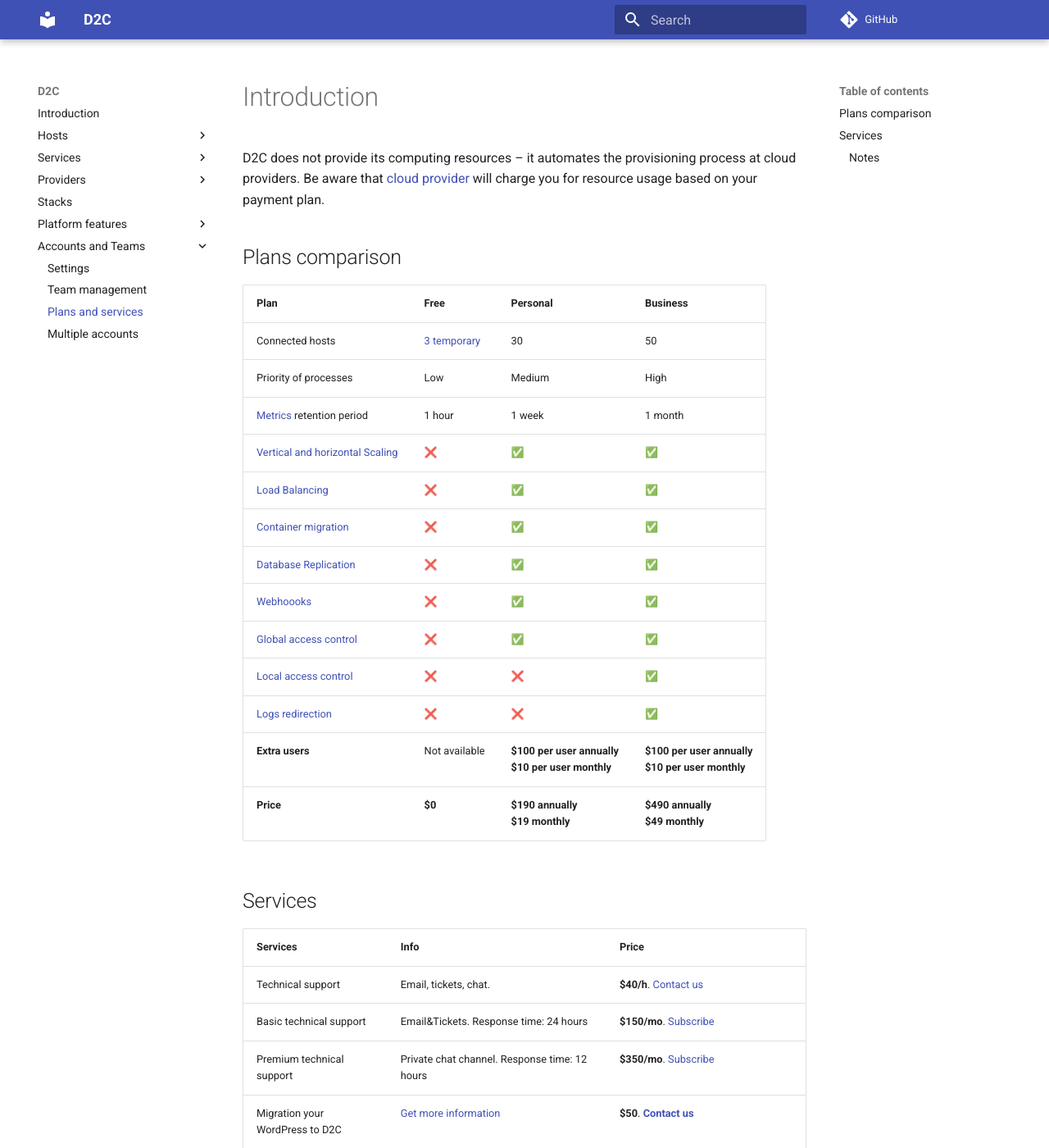
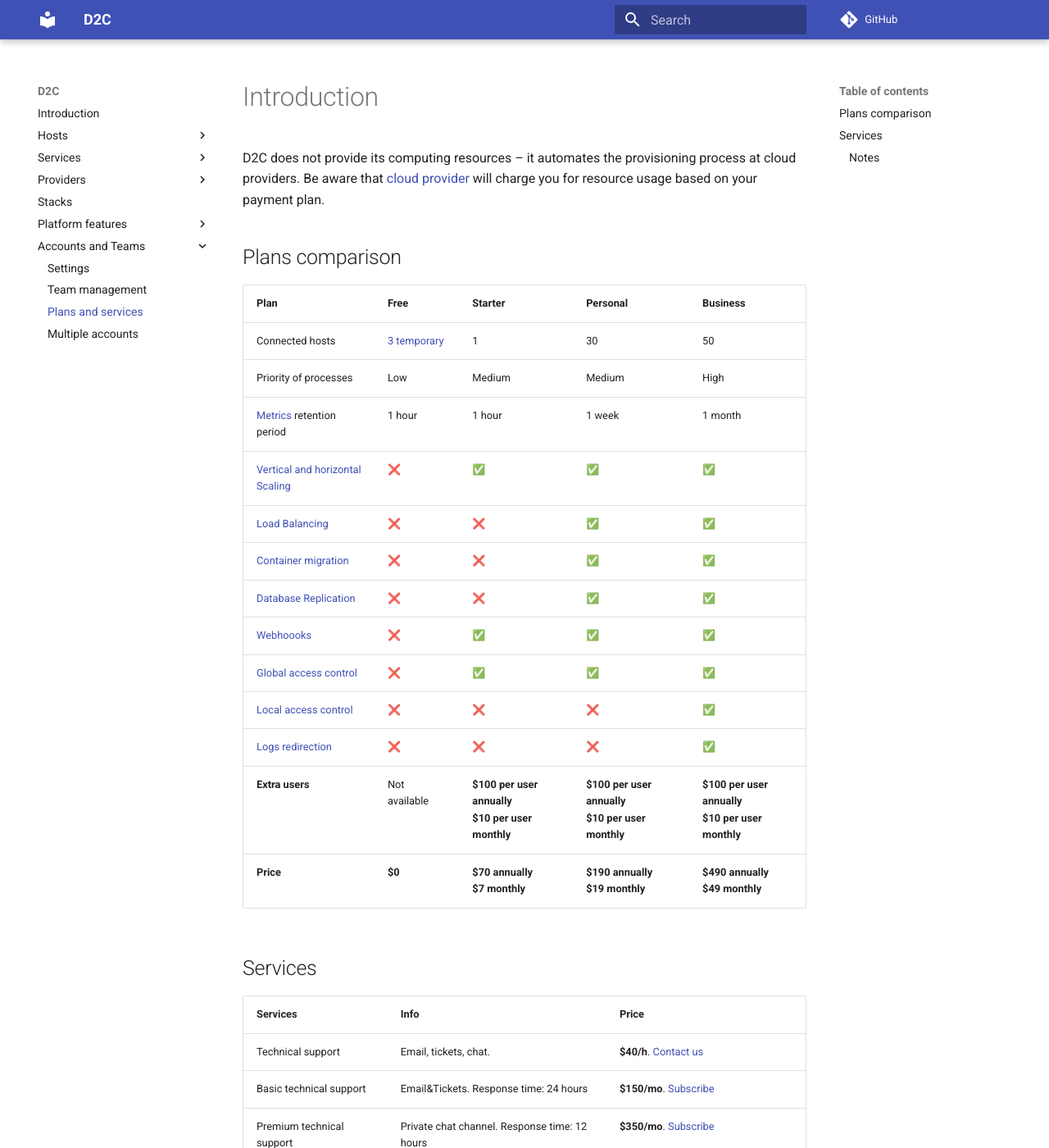
Before and after one commit to d2cio/docs, an MkDocs documentation site: the page built from docs/account/plan.md, in a window 1280 px wide and 1400 px high. Shown: the whole window at 82% size. Built offline with MkDocs 1.6.1 and Material for MkDocs 9.7.7, drawn with Linux system fonts in a browser that asks for light colours; comment, search, counter and statistics services are not loaded.

Commit message:
add new plan to plans and services page

```diff
--- a/docs/account/plan.md
+++ b/docs/account/plan.md
@@ -4,21 +4,21 @@ D2C does not provide its computing resources – it automates the provisioning p
 
 ## Plans comparison
 
-Plan                                                  | Free             | Personal | Business
-:---------------------------------------------------- |--------------    | -----    | ----
-Connected hosts                                       | [3 temporary](/hosts/hosts/#demo-hosts)      | 30       | 50
-Priority of processes                                 | Low              | Medium     | High
-[Metrics](/platform/metrics/) retention period        | 1 hour           | 1 week   | 1 month
-[Vertical and horizontal Scaling](/platform/scaling/) | ❌               | ✅        | ✅
-[Load Balancing](/platform/balancing/)                | ❌               | ✅        | ✅
-[Container migration](/platform/migration/)           | ❌               | ✅        | ✅
-[Database Replication](/platform/scaling/)            | ❌               | ✅        | ✅
-[Webhoooks](/platform/webhooks/)                      | ❌               | ✅        | ✅
-[Global access control](/account/team-management/#global-roles) | ❌               | ✅        | ✅
-[Local access control](/account/team-management/#local-rules)  | ❌  | ❌  | ✅
-[Logs redirection](/platform/logs-redirection/)       | ❌               | ❌        | ✅
-**Extra users**                                       | Not available | **$100&nbsp;per user annually**<br>**$10&nbsp;per user monthly** | **$100&nbsp;per user annually**<br>**$10&nbsp;per user monthly**
-**Price**                                             | **$0**        | **$190&nbsp;annually**<br>**$19&nbsp;monthly** |  **$490&nbsp;annually**<br>**$49&nbsp;monthly**
+Plan                                                  | Free           | Starter            | Personal | Business
+:---------------------------------------------------- |--------------  |--------  | -----    | ----
+Connected hosts                                       | [3 temporary](/hosts/hosts/#demo-hosts)      | 1 | 30       | 50
+Priority of processes                                 | Low            | Medium  | Medium     | High
+[Metrics](/platform/metrics/) retention period        | 1 hour         | 1 hour   | 1 week   | 1 month
+[Vertical and horizontal Scaling](/platform/scaling/) | ❌             | ✅    | ✅        | ✅
+[Load Balancing](/platform/balancing/)                | ❌             | ❌   | ✅        | ✅
+[Container migration](/platform/migration/)           | ❌             | ❌    | ✅        | ✅
+[Database Replication](/platform/scaling/)            | ❌             | ❌    | ✅        | ✅
+[Webhoooks](/platform/webhooks/)                      | ❌             | ✅  | ✅        | ✅
+[Global access control](/account/team-management/#global-roles) | ❌   | ✅            | ✅        | ✅
+[Local access control](/account/team-management/#local-rules)  | ❌    | ❌ | ❌  | ✅
+[Logs redirection](/platform/logs-redirection/)       | ❌             | ❌  | ❌        | ✅
+**Extra users**                                       | Not available | **$100&nbsp;per user annually**<br>**$10&nbsp;per user monthly**  | **$100&nbsp;per user annually**<br>**$10&nbsp;per user monthly** | **$100&nbsp;per user annually**<br>**$10&nbsp;per user monthly**
+**Price**                                             | **$0**     | **$70&nbsp;annually**<br>**$7&nbsp;monthly**   | **$190&nbsp;annually**<br>**$19&nbsp;monthly** |  **$490&nbsp;annually**<br>**$49&nbsp;monthly**
 
 
 ## Services
```
